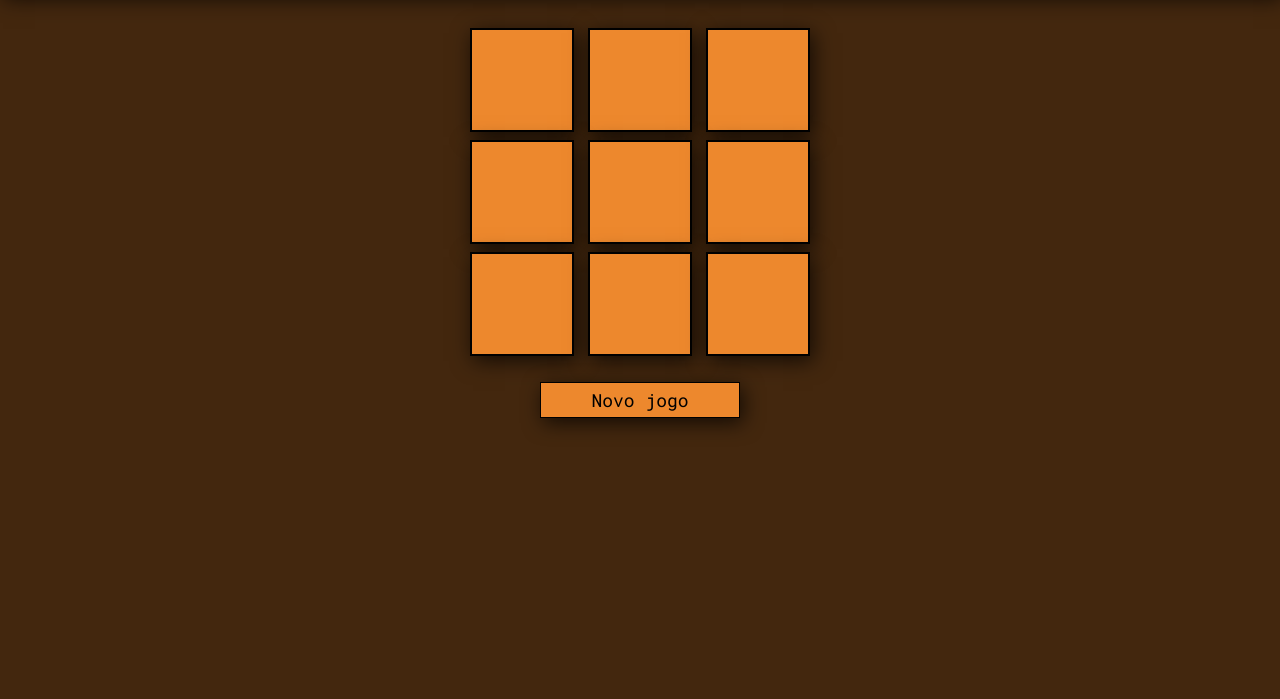
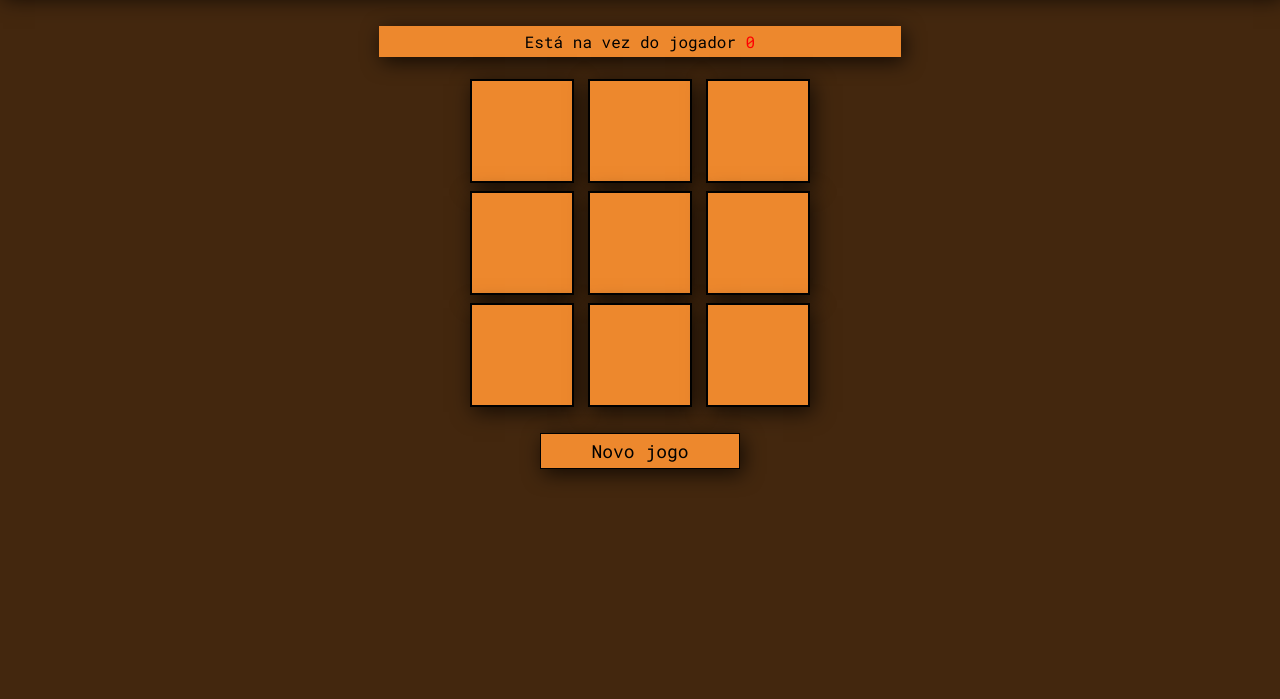
Before and after one commit to victors21dev/tic-toc-toe, a plain HTML site: page index.html in a window 1280 px wide. Shown: the part 69-768 px from the top of the page. Drawn offline with Linux system fonts and the light colour scheme.

Commit message:
last commit

```diff
--- a/css/style.css
+++ b/css/style.css
@@ -27,6 +27,15 @@ h1 {
 	color: var(--color1);
 }
 
+.back-player{
+	text-align: center;
+	margin-bottom: 15px;
+	width: 40%;
+	background:var(--color3);
+	margin:20px auto;
+	padding: 5px;
+	box-shadow:var(--shadow)
+}
 .stage {
 	text-align: center;
 }
--- a/index.html
+++ b/index.html
@@ -13,6 +13,13 @@
 			<h1>TIC TAC TOE</h1>
 		</header>
 		<main>
+			<section class="back-player">
+				<div >
+					<p>
+						Está na vez do jogador <span class="jogador"></span>
+					</p>
+				</div>
+			</section>
 			<section class="game">
 				<div class="stage">
 					<div>
--- a/js/game.js
+++ b/js/game.js
@@ -1,8 +1,10 @@
 //
+
 let board = ["", "", "", "", "", "", "", "", ""];
 let playerTimer = 0;
 let symbols = ["o", "x"];
 let gameOver = false;
+let player = document.querySelector(".jogador");
 // todos os estados de vitória
 let winState = [
 	//cada posição desses arrays indica uma no board
@@ -15,7 +17,17 @@ let winState = [
 	[0, 4, 8],
 	[2, 4, 6],
 ];
+function turn (){
+	player.innerHTML= `${playerTimer}`
+if (playerTimer==0) {
+	player.style.color= "red"
+} else {
+	player.style.color = "blue";
+}
+}
+turn()
 function handleMove(position) {
+	turn();
 	if (gameOver) {
 		return;
 	}
@@ -30,8 +42,10 @@ function handleMove(position) {
 			if (playerTimer == 0) {
 				playerTimer =( playerTimer == 0 )? 1 : 0;
 				playerTimer = 1;
+
 			} else {
 				playerTimer = 0;
+
 			}
 		}
 	}
```
